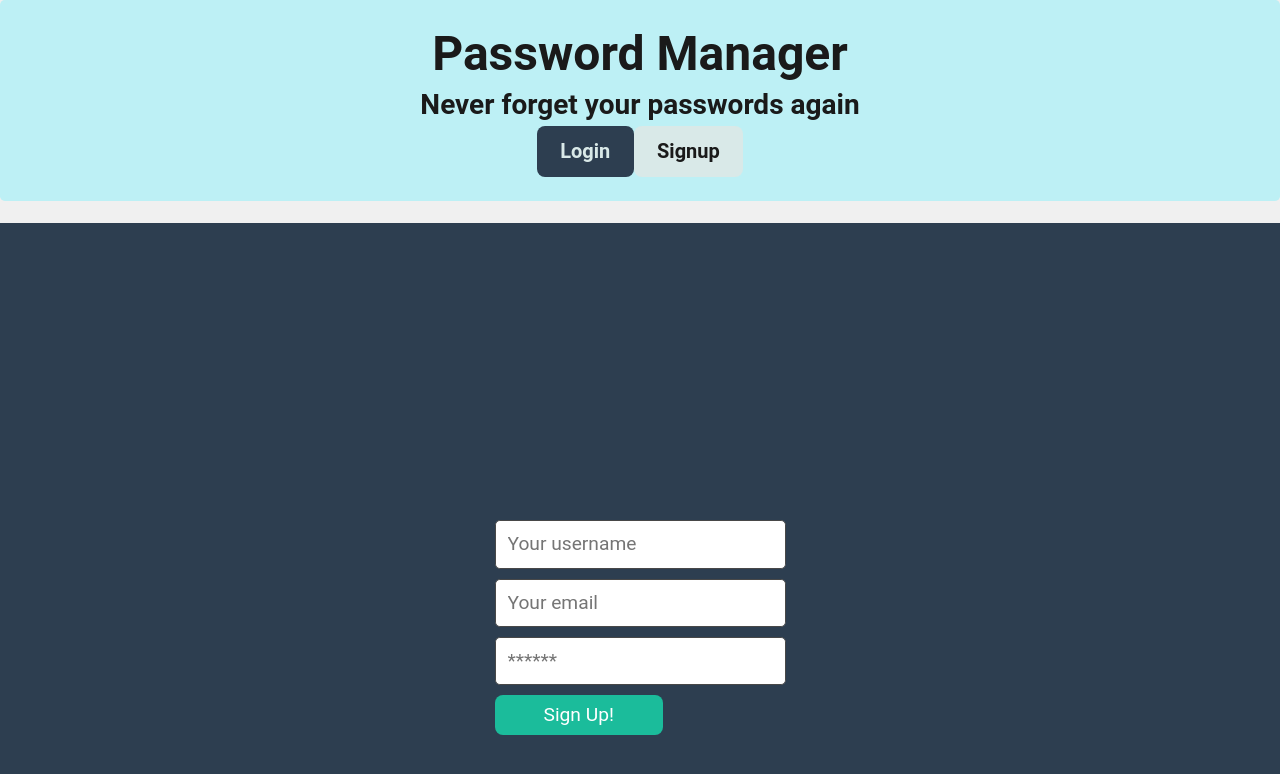
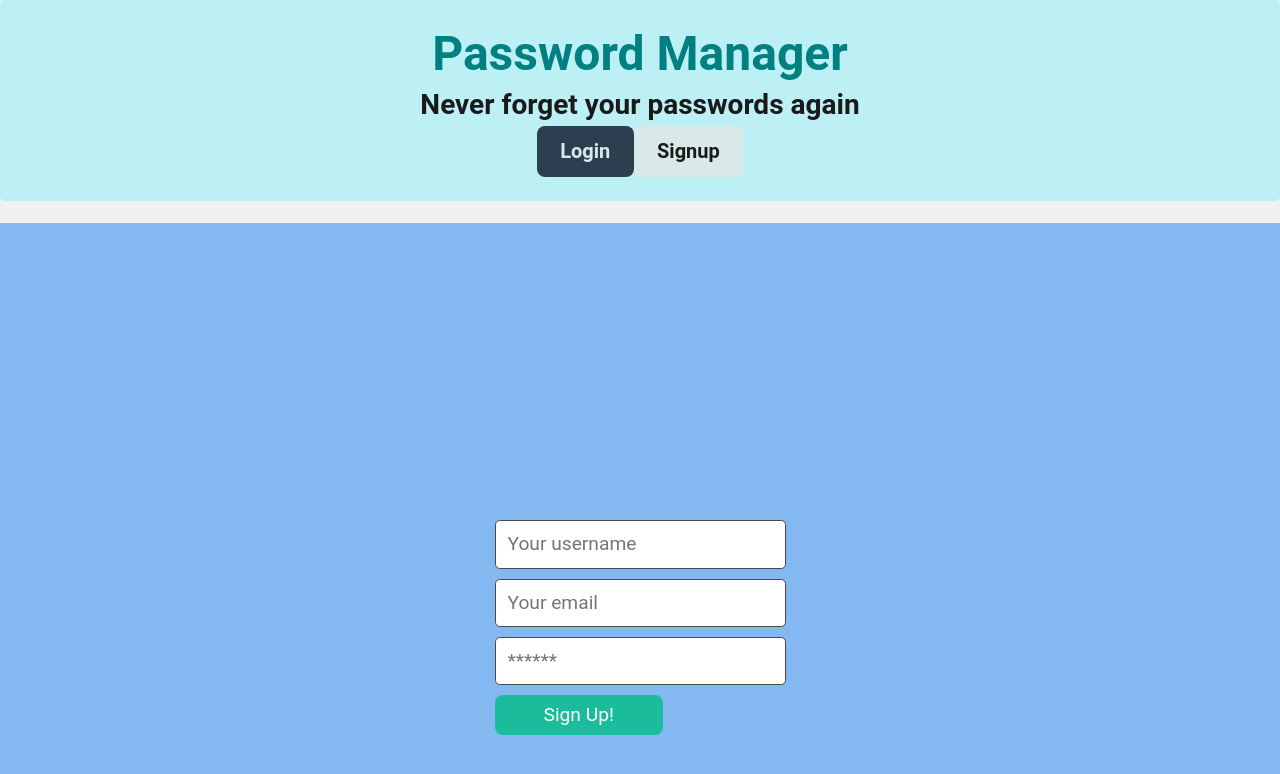
Before and after one commit to pg1219/project-3-password-manager, a React (Create React App) app in the folder client/: page /signup in a window 1280 px wide. Shown: the top 774 px of the page. Built offline with nearby package versions, Linux system fonts and the light colour scheme.

Commit message:
changed fontweight on mainpage

```diff
--- a/client/src/index.css
+++ b/client/src/index.css
@@ -35,6 +35,7 @@ main {
 h1 {
   font-size: 2em;
   margin: 0.67em 0;
+  color: teal;
 }
 
 /* Grouping content
@@ -389,6 +390,7 @@ h1 {
 
 h2 {
   font-size: 2rem;
+  color: teal;
 }
 
 h3 {
@@ -938,7 +940,7 @@ a:hover {
 
 /* BACKGROUND UTILS */
 .bg-primary {
-  background-color: #2d3e50 !important;
+  background-color: #83b8f0 !important;
 }
 
 .bg-info {
@@ -1078,6 +1080,7 @@ a:hover {
 .btn.btn-light {
   background-color: #d9e9e8;
   color: #1a1a1a;
+  font-weight: 700;
 }
 
 .btn.btn-light:hover {
```
